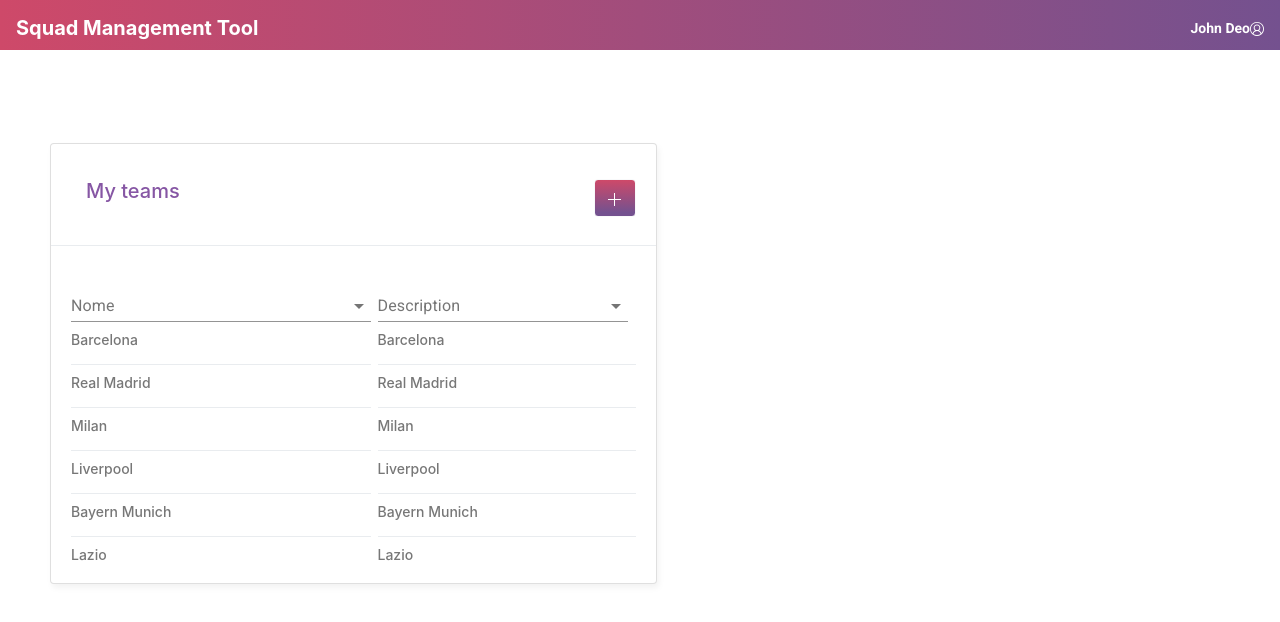
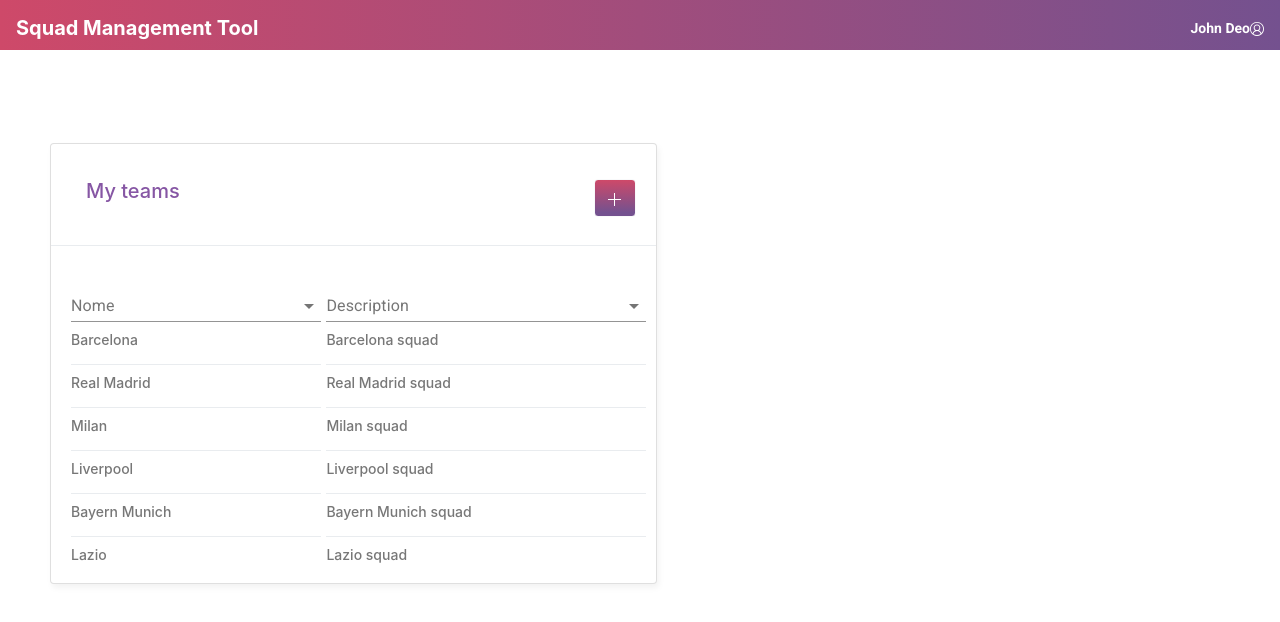
Before and after one commit to Marcuspo/squad-management-tool, a React (Create React App) app: page / in a window 1280 px wide. Shown: the top 622 px of the page. Built offline with nearby package versions, Linux system fonts and the light colour scheme.

Commit message:
finalizando lado esquerdo dos times

```diff
--- a/src/components/Main/Main.js
+++ b/src/components/Main/Main.js
@@ -26,9 +26,9 @@
         <Dropdown.Divider />
 
         <Grid container spacing={1} className="grid-item-1">
-          <Grid item xs={6} container>
+          <Grid item xs={5} container>
             <Card.Body>
-              <FormControl style={{ minWidth: 300 }}>
+              <FormControl style={{ minWidth: 250 }}>
                 <InputLabel>Nome</InputLabel>
                 <Select
                   labelId="demo-simple-select-autowidth-label"
@@ -52,9 +52,9 @@
               <Card.Text className="card-name">Lazio</Card.Text>
             </Card.Body>
           </Grid>
-          <Grid container item xs={6}>
+          <Grid container item xs={7}>
             <Card.Body>
-              <FormControl style={{ minWidth: 250 }}>
+              <FormControl style={{ minWidth: 320 }}>
                 <InputLabel>Description</InputLabel>
                 <Select
                   labelId="demo-simple-select-autowidth-label"
@@ -65,17 +65,17 @@
                   <MenuItem value={3}>Nome 3</MenuItem>
                 </Select>
               </FormControl>
-              <Card.Text className="card-name">Barcelona</Card.Text>
+              <Card.Text className="card-name">Barcelona squad</Card.Text>
               <Dropdown.Divider />
-              <Card.Text className="card-name">Real Madrid</Card.Text>
+              <Card.Text className="card-name">Real Madrid squad</Card.Text>
               <Dropdown.Divider />
-              <Card.Text className="card-name">Milan</Card.Text>
+              <Card.Text className="card-name">Milan squad</Card.Text>
               <Dropdown.Divider />
-              <Card.Text className="card-name">Liverpool</Card.Text>
+              <Card.Text className="card-name">Liverpool squad</Card.Text>
               <Dropdown.Divider />
-              <Card.Text className="card-name">Bayern Munich</Card.Text>
+              <Card.Text className="card-name">Bayern Munich squad</Card.Text>
               <Dropdown.Divider />
-              <Card.Text className="card-name">Lazio</Card.Text>
+              <Card.Text className="card-name">Lazio squad</Card.Text>
             </Card.Body>
           </Grid>
         </Grid>
```
